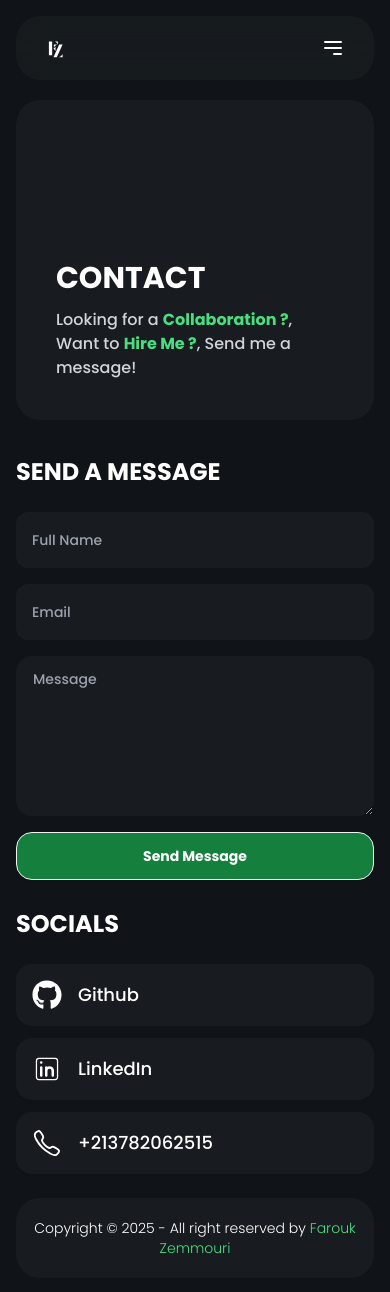
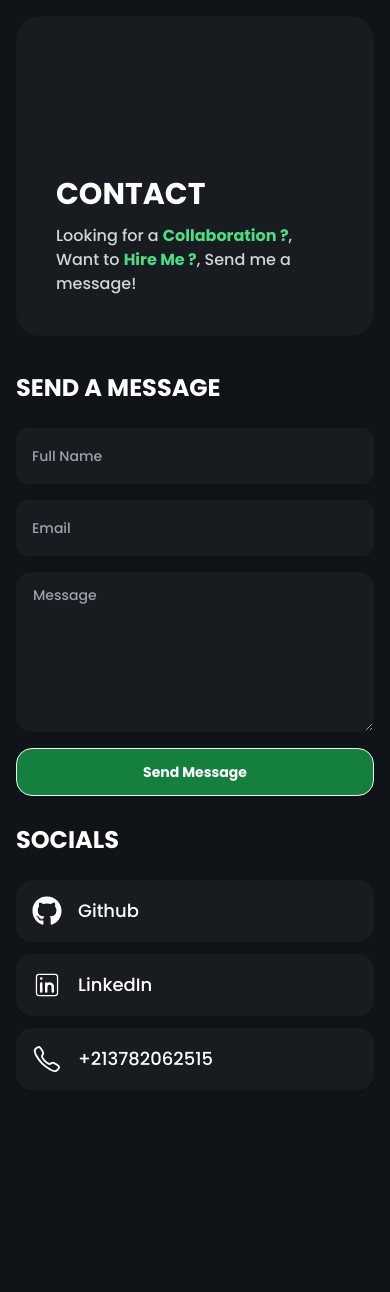
Before and after one commit to farouk26/my-portfolio, a Next.js app: page /contact in a window 390 px wide. After the commit the page ends 1130 px from the top, so only its background shows below. Built offline with nearby package versions, Linux system fonts and the light colour scheme.

Commit message:
chore(website): puts whole portfolio under maintenance with no ETA
put the website under maintenance to update the whole portfolio

```diff
--- a/src/components/About Section/index.jsx
+++ b/src/components/About Section/index.jsx
@@ -106,7 +106,7 @@ function AboutSection() {
             View All
           </Link>
         </div>
-        <div className="flex flex-col gap-5 h-full w-full">
+        <div className="flex flex-col lg:justify-center gap-5 h-full w-full">
           <motion.div
             initial={{ opacity: 0, x: 70 }}
             animate={{ opacity: [0, 0.7, 1], x: 0 }}
--- a/src/components/Layout/index.jsx
+++ b/src/components/Layout/index.jsx
@@ -22,17 +22,17 @@ function Layout({ children }) {
       className={`${poppins.className} font-poppins w-full bg-dark-100 p-4 lg:p-6`}
     >
       <div className="relative flex lg:flex-row flex-col 2xl:gap-11 lg:gap-6 gap-5">
-        <div className="lg:hidden block sticky top-0 z-50">
+        {/* <div className="lg:hidden block sticky top-0 z-50">
           <Navbar />
         </div>
         <div className="lg:w-[16.5rem] 2xl:w[18rem] relative lg:block hidden">
           <div className="lg:w-[16.5rem] fixed 2xl:w-[18rem] h-full py-6 top-0 rounded-3xl">
             <SideBar />
           </div>
-        </div>
+        </div> */}
         <div className="lg:flex-1 w-full overflow-y-auto bg-dark-100 rounded-3xl">
           {children}
-          <Footer />
+          {/* <Footer /> */}
         </div>
       </div>
     </main>
--- a/src/pages/index.jsx
+++ b/src/pages/index.jsx
@@ -19,13 +19,18 @@ function Home() {
   return (
     <section className="min-h-screen flex justify-center items-center">
       <Head>
-        <title>Farouk Zemmouri.</title>
+        <title>Under Maintenance &#x26A0;</title>
       </Head>
-      <div className="flex flex-col min-h-fit w-full gap-4">
-        <Header />
+      <div className="flex flex-col min-h-fit w-full justify-center items-center gap-4">
+        <div className="lg:w-1/3 w-full min-h-fit flex flex-col bg-dark-200 rounded-3xl lg:p-4 p-2">
+          <p className="text-white text-center p-4">
+            Website Under Maintenance.
+          </p>
+        </div>
+        {/* <Header />
         <AboutSection />
         <ProjectSection />
-        <Testimonial />
+        <Testimonial /> */}
       </div>
     </section>
   )
```
Also changed, not shown: 1 other file (tests, documents, lock files or other folders).
